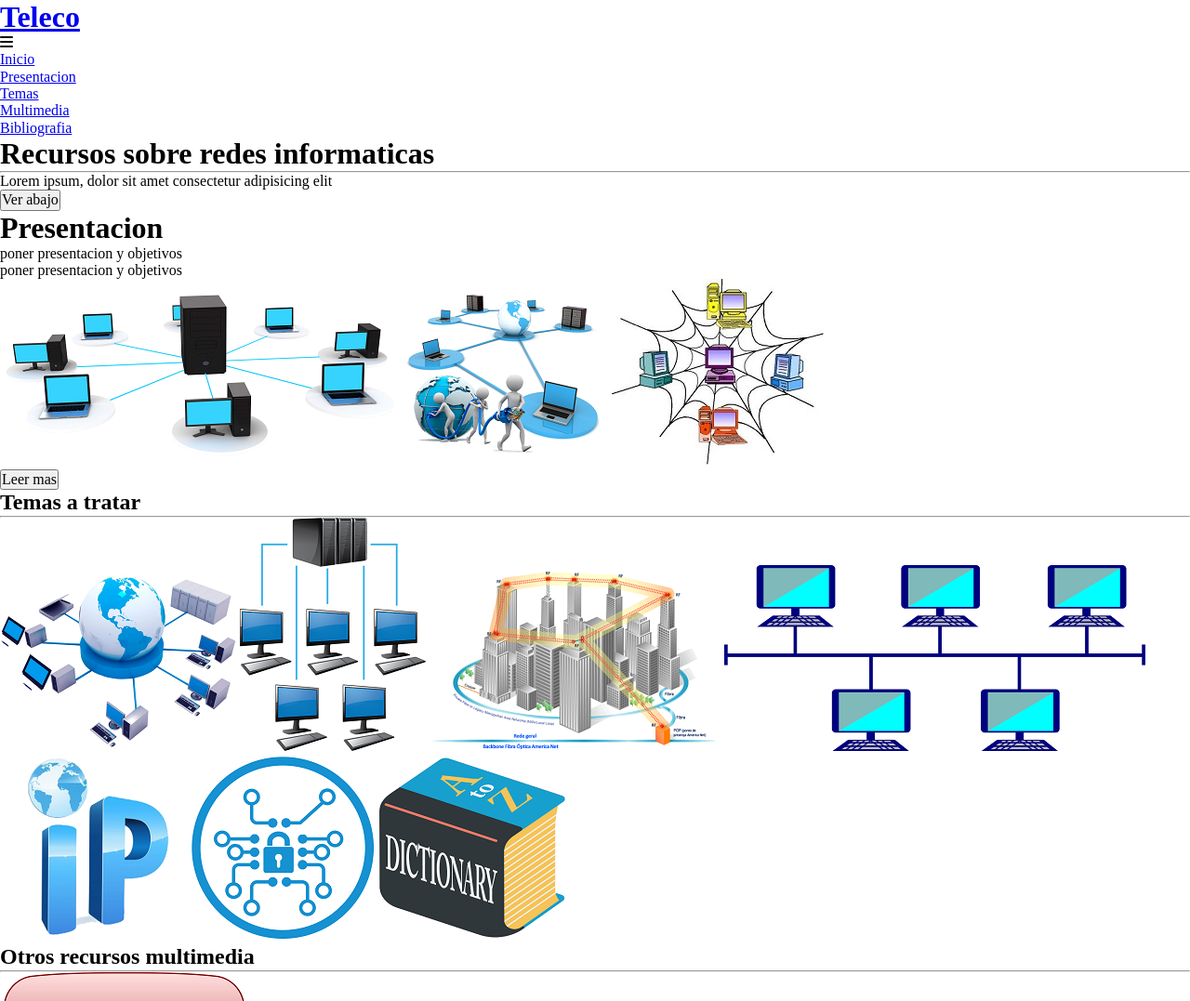
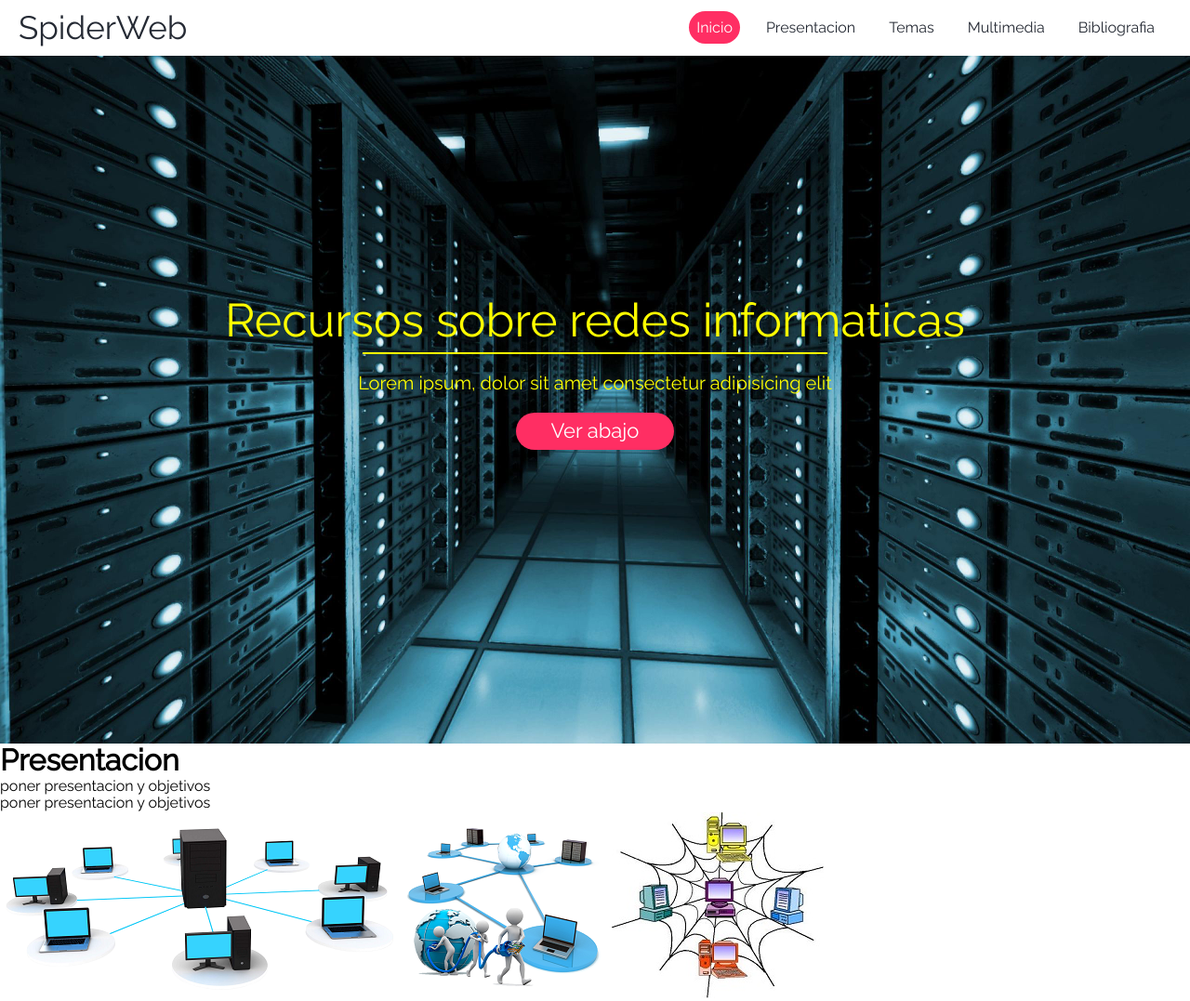
Before and after one commit to lubigsis/redesInformaticas, a plain HTML site: page index.html in a window 1280 px wide. Shown: the top 1077 px of the page at 93% size. Drawn offline with Linux system fonts and the light colour scheme; a script that the page names is missing.

Commit message:
aplique estilos CSS al header

```diff
--- a/estilos.css
+++ b/estilos.css
@@ -0,0 +1,143 @@
+@import url('https://fonts.googleapis.com/css2?family=Raleway&display=swap');
+
+body{
+    background: #fff;
+    overflow-x: hidden; /*q lo cubra todo, q no este el scroll horizontal*/
+    font-family: 'Raleway', sans-serif;
+}
+
+/*menu de navegacion*/
+
+header{
+    position: relative;
+    width: 100%;
+}
+
+.menu{
+    position: fixed;
+    top: 0;
+    left: 0;
+    width: 100%;
+    height: 60px;
+    background: #fff;
+
+    display: flex;
+    justify-content: space-between;
+    align-items: center;
+    z-index: 9999;
+}
+
+.menu .logo-box{
+    margin-left: 20px;
+}
+
+.menu .logo-box h1 a{
+    text-decoration: none;
+    font-size: 35px;
+    font-weight: 400;
+    color: #252a34;
+}
+
+.logo-box .btn-menu .fa-bars{
+                              /*q aparezca luego con los media queries*/
+    display: none;
+}
+
+.menu .list-container{
+    margin-right: 20px;
+}
+
+.menu .list-container .list{
+    display: flex;
+}
+
+.menu .list-container .list li{
+    list-style: none;
+}
+
+.menu .list-container .list li a{
+    text-decoration: none;
+    margin: 0px 10px;
+    padding: 8px;
+    color: #252a34;
+    border-radius: 24px;
+    font-size: 16px;
+    transition: 0.3s;
+}
+
+/*a los elementos q tengan la clase activo se le aplica lo siguiente*/
+.menu .list-container .list li a.activo{
+    background: #ff2e63;
+    color: #fff;
+}
+
+.menu .list-container .list li a:hover{
+    background: #ff2e63;
+    color: #fff;
+}
+
+/*imagen header*/
+
+.img-header{
+    position: relative;
+    width: 100%;
+    height: 100vh;
+    background: url(portada.png);
+    background-attachment: fixed;
+    background-position: center;
+    background-size: cover;
+}
+
+.img-header .subtitulo-img{
+    position: absolute;
+    top: 0;
+    left: 0;
+    width: 100%;
+    height: 100%;
+
+    display: flex;
+    justify-content: center;
+    align-items: center;
+    flex-direction: column;
+}
+
+
+
+.img-header .subtitulo-img h1{
+    font-size: 50px;
+    color: yellow;
+    font-weight: 200;
+}
+
+.img-header .subtitulo-img hr{
+    width: 500px;
+    height: 2px;
+    background-color: yellow;
+    border: none;
+    margin-top: 5px;
+}
+
+.img-header .subtitulo-img p{
+    font-size: 20px;
+    color: yellow;
+    margin-top: 20px;
+}
+
+.img-header .subtitulo-img button{
+    width: 170px;
+    height: 40px;
+    background: #ff2e63;
+    border-radius: 24px;
+    border: none;
+    outline: none;
+    font-size: 22px;
+    color: #fff;
+    text-align: center;
+    margin-top: 20px;
+    cursor: pointer;
+    transition: 0.5s;
+}
+
+.img-header .subtitulo-img button:hover{
+    opacity: 0.6;
+}
--- a/index.html
+++ b/index.html
@@ -4,18 +4,19 @@
     <meta charset="UTF-8">
     <meta http-equiv="X-UA-Compatible" content="IE=edge">
     <meta name="viewport" content="width=device-width, initial-scale=1.0">
-    <title>Redes Informaticas</title>
+    <title>SpiderWeb</title>
     <!--estilos-->
     <link rel="stylesheet" href="estilos.css">
     <link rel="stylesheet" href="normalize.css">
     <link href="https://fonts.googleapis.com/css2?family=Raleway&display=swap" rel="stylesheet">
+    <link rel="shortcut icon" href="telarana.png" type="image/x-icon">
 </head>
 <body>
     <!--menu de navegacion-->
     <header id="headerJS">
         <nav class="menu">
             <div class="logo-box">
-                <h1><a href="#">Teleco</a></h1>
+                <h1><a href="#">SpiderWeb</a></h1>
                 <span class="btn-menu"><i class="fas fa-bars"></i></span>
             </div>
 
@@ -31,14 +32,16 @@
         </nav>
 
         <!--img header-->
+        <div class="img-header">
+            <div class="subtitulo-img">
+                <h1>Recursos sobre redes informaticas</h1>
+                <hr>
+                <p>Lorem ipsum, dolor sit amet consectetur adipisicing elit</p>
+                <button id="abajo">Ver abajo</button>
 
-        <div class="subtitulo">
-            <h1>Recursos sobre redes informaticas</h1>
-            <hr>
-            <p>Lorem ipsum, dolor sit amet consectetur adipisicing elit</p>
-            <button id="abajo">Ver abajo</button>
-
+            </div>
         </div>
+        <div class="skew-abajo"></div>
     </header>
 
     <!--main-->
```
Also changed, not shown: portada.jpg (added), portada.png (added), telarana.png (added).
